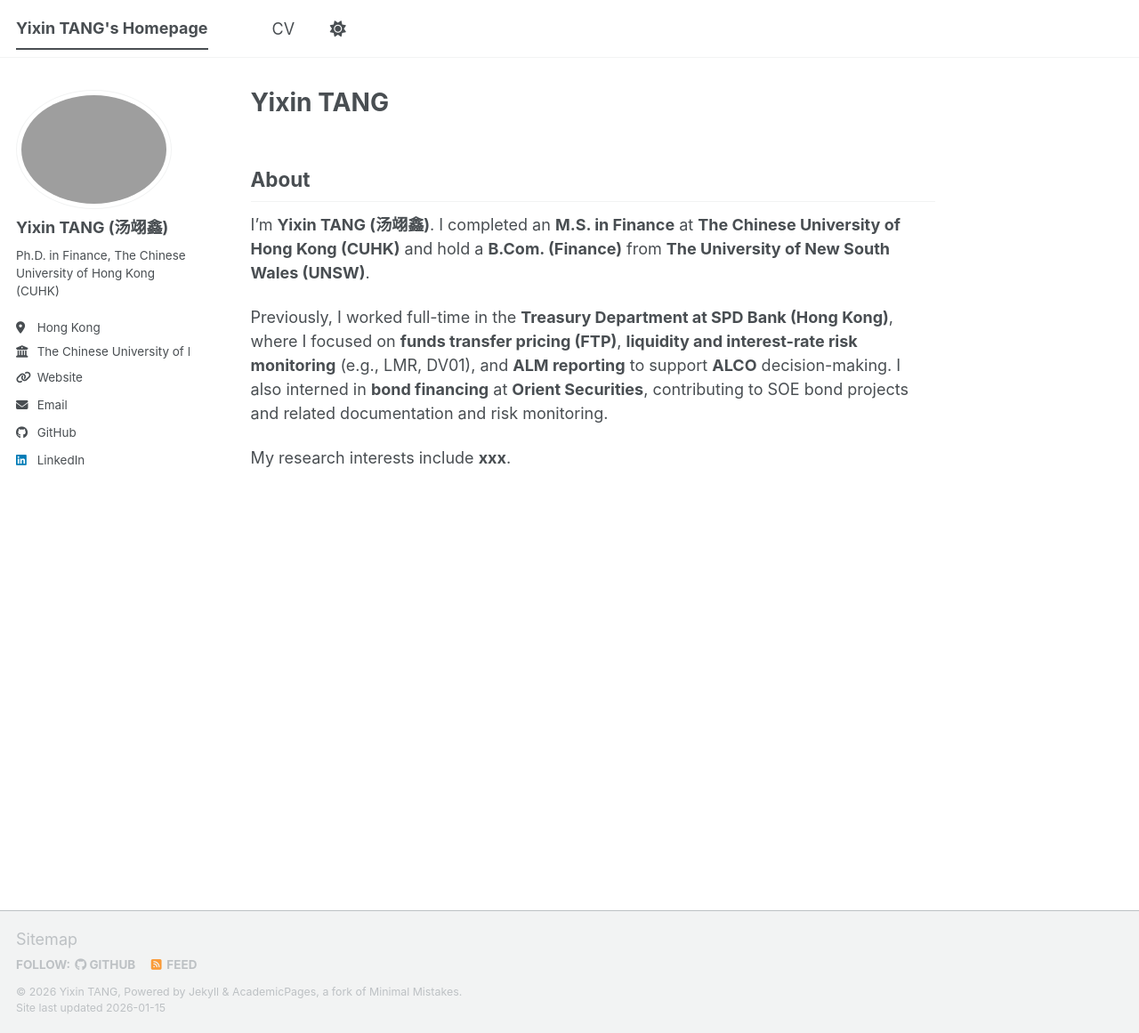
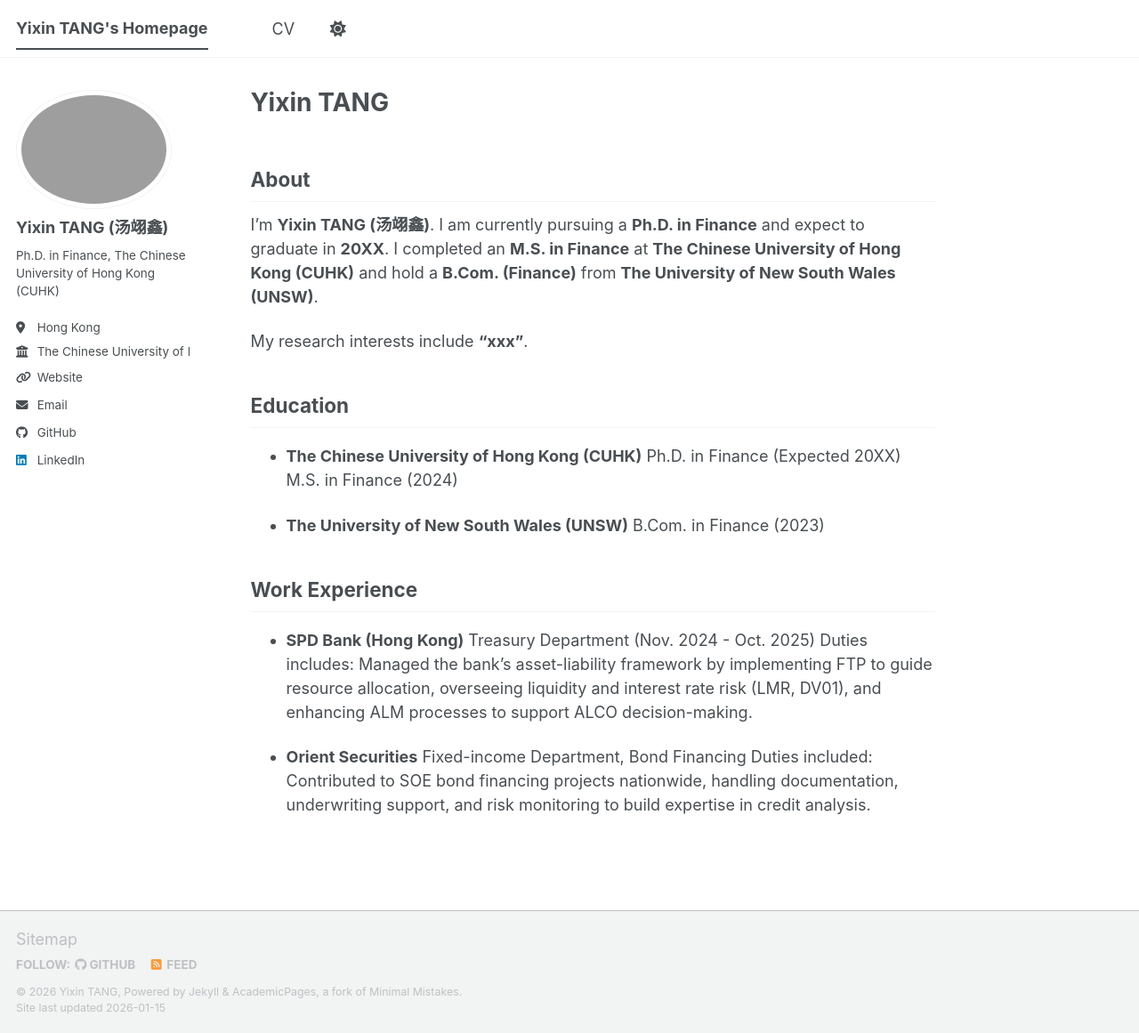
Before and after one commit to tyx0102/tyx0102.github.io, a Jekyll site: the page built from _pages/about.md, in a window 1280 px wide and 1161 px high. Shown: the whole window at 89% size. Built offline with Jekyll 4.4.1, drawn with Linux system fonts in a browser that asks for light colours; a script bundle is joined from its source files by our own code; library files that are not in the unit come from our copies.

Commit message:
Update about.md

```diff
--- a/_pages/about.md
+++ b/_pages/about.md
@@ -9,8 +9,25 @@
 
 About
 ------
-I’m **Yixin TANG (汤翊鑫)**. I completed an **M.S. in Finance** at **The Chinese University of Hong Kong (CUHK)** and hold a **B.Com. (Finance)** from **The University of New South Wales (UNSW)**.
+I’m **Yixin TANG (汤翊鑫)**. I am currently pursuing a **Ph.D. in Finance** and expect to graduate in **20XX**. I completed an **M.S. in Finance** at **The Chinese University of Hong Kong (CUHK)** and hold a **B.Com. (Finance)** from **The University of New South Wales (UNSW)**.
 
-Previously, I worked full-time in the **Treasury Department at SPD Bank (Hong Kong)**, where I focused on **funds transfer pricing (FTP)**, **liquidity and interest-rate risk monitoring** (e.g., LMR, DV01), and **ALM reporting** to support **ALCO** decision-making. I also interned in **bond financing** at **Orient Securities**, contributing to SOE bond projects and related documentation and risk monitoring.
+My research interests include **"xxx"**.
 
-My research interests include **xxx**.
+Education
+---
+- **The Chinese University of Hong Kong (CUHK)**
+  Ph.D. in Finance (Expected 20XX)
+  M.S. in Finance (2024)
+
+- **The University of New South Wales (UNSW)**
+  B.Com. in Finance (2023)
+
+Work Experience
+---
+- **SPD Bank (Hong Kong)**
+  Treasury Department (Nov. 2024 - Oct. 2025)
+  Duties includes: Managed the bank’s asset-liability framework by implementing FTP to guide resource allocation, overseeing liquidity and interest rate risk (LMR, DV01), and enhancing ALM processes to support ALCO decision-making.
+
+- **Orient Securities**
+  Fixed-income Department, Bond Financing
+  Duties included: Contributed to SOE bond financing projects nationwide, handling documentation, underwriting support, and risk monitoring to build expertise in credit analysis.
```
